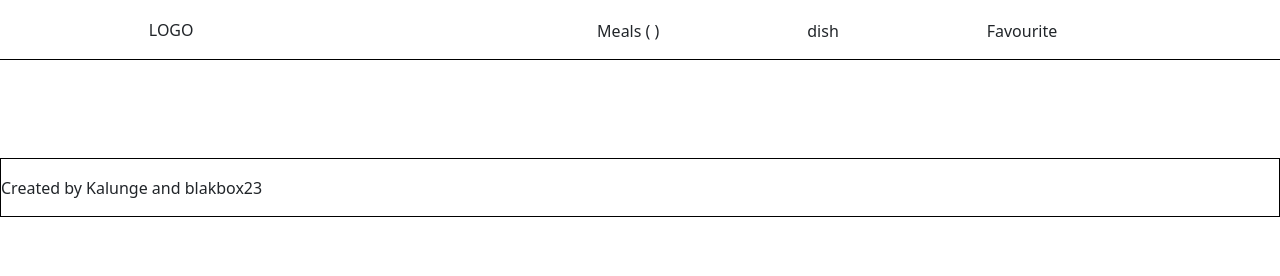
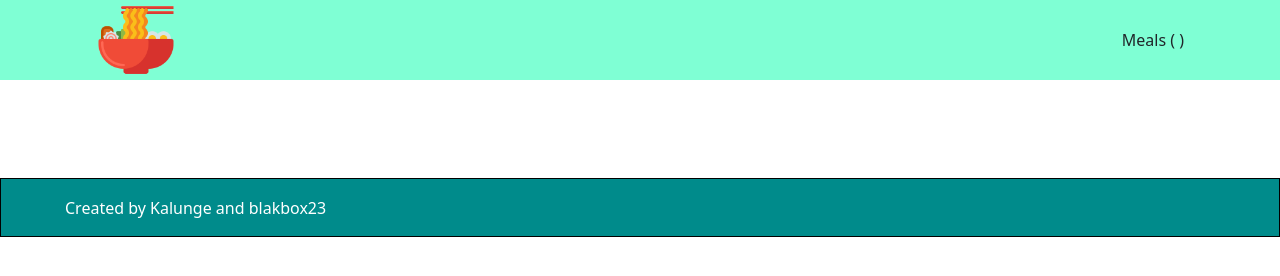
Before and after one commit to Kalunge/javascriptcapstone, a website built with webpack: page src/index.html in a window 1280 px wide. Built offline with nearby package versions, Linux system fonts and the light colour scheme; no server answers.

Commit message:
Fix linter errors

```diff
--- a/src/index.html
+++ b/src/index.html
@@ -11,13 +11,11 @@
   <body>
     <header>
       <div class="logo">
-        LOGO
       </div>
 
       <ul>
         <li>Meals (<span id="home-count"> </span>)</li>
-        <li>dish</li>
-        <li>Favourite</li>
+
       </ul>
     </header>
     <main class='main-div d-flex mt-5'>
--- a/src/index.js
+++ b/src/index.js
@@ -2,6 +2,14 @@ import './styles.css';
 import getMeals from './getmeals.js';
 import homeList from './homelist.js';
 import addModal from './comments.js';
+import logo from './assets/ramen.png';
+
+const logoDiv = document.querySelector('.logo');
+const logoImage = document.createElement('img');
+logoImage.src = logo;
+logoImage.classList.add('logo-img');
+
+logoDiv.appendChild(logoImage);
 
 window.addEventListener('load', async () => {
   homeList(await getMeals());
--- a/src/styles.css
+++ b/src/styles.css
@@ -4,24 +4,35 @@
 }
 
 header {
-  width: 100vw;
-  justify-content: space-around;
+  width: 100%;
+  justify-content: space-between;
   align-items: center;
-  height: 60px;
+  height: 80px;
   display: flex;
-  border-bottom: 1px solid black;
+  background-color: aquamarine;
+  padding: 0 6rem;
+  margin: auto;
 }
 
 ul {
   display: flex;
   margin-top: 1.5%;
-  justify-content: space-around;
-  width: 50%;
+  justify-content: space-between;
   align-items: center;
 }
 
 li {
   list-style: none;
+}
+
+.logo {
+  width: 5rem;
+  height: 100%;
+}
+
+.logo-img {
+  width: 100%;
+  height: 100%;
 }
 
 main {
@@ -63,7 +74,10 @@ footer {
   border: 1px solid black;
   height: 12%;
   padding-top: 17px;
+  padding-left: 4rem;
   margin-top: 50px;
+  background-color: darkcyan;
+  color: #fff;
 }
 
 .modal-body img {
```
Also changed, not shown: src/assets/ramen.png (added).
